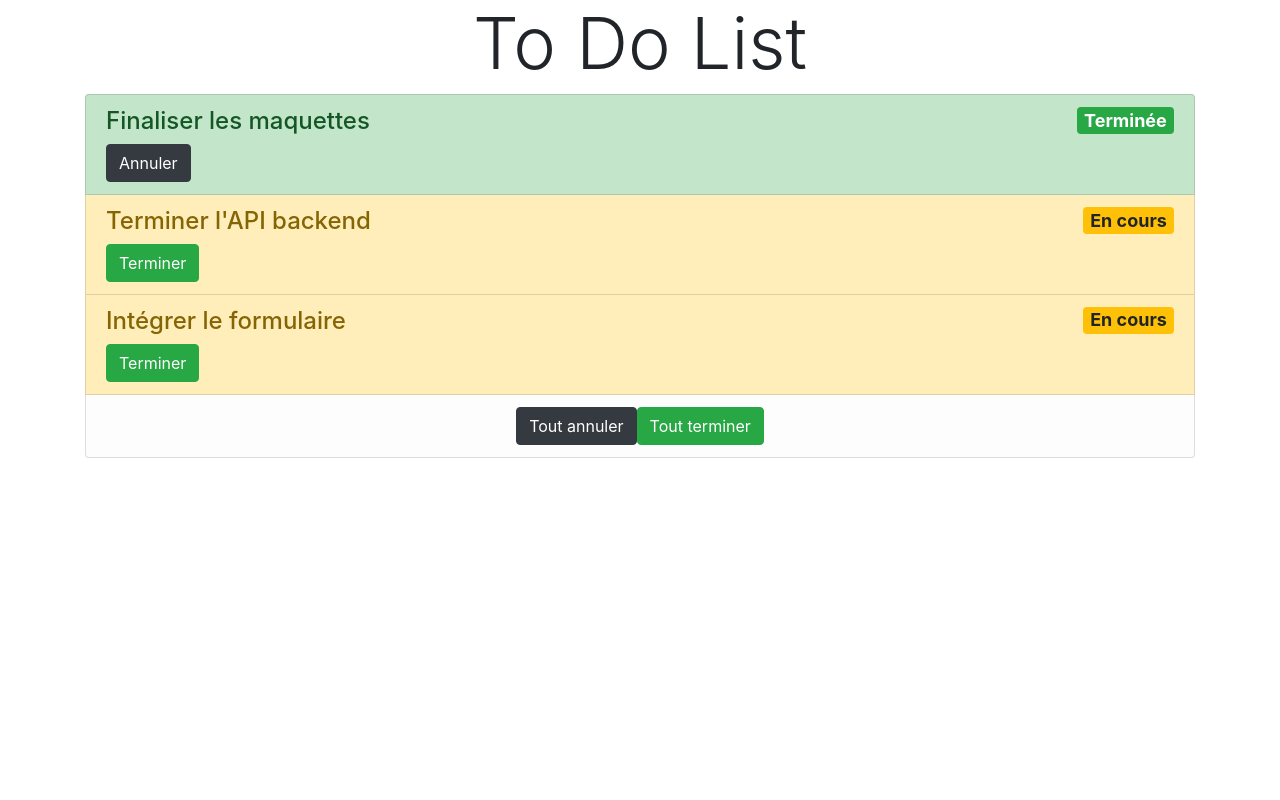
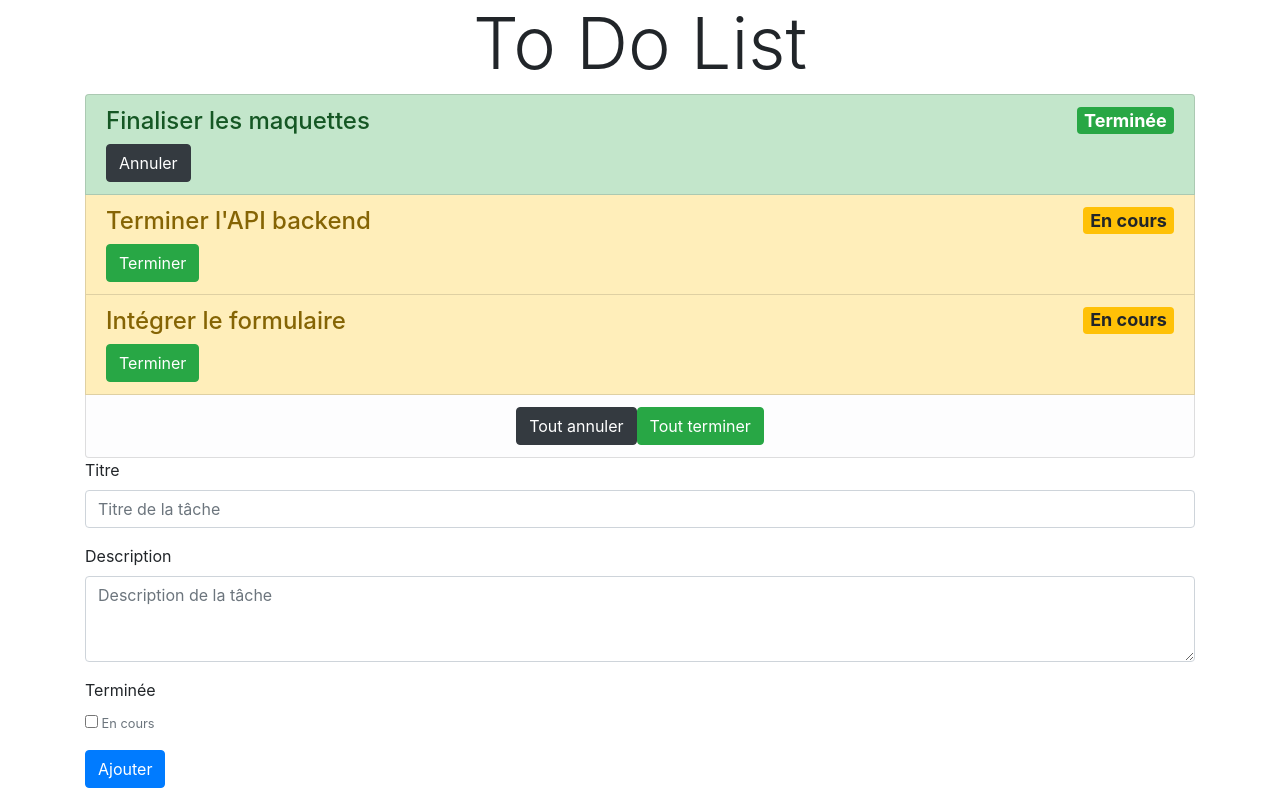
Before and after one commit to DavidLegrand/react-todolist, a React (Create React App) app in the folder todolist/: page / in a window 1280 px wide. Built offline with nearby package versions, Linux system fonts and the light colour scheme.

Commit message:
Added the new task form

```diff
--- /dev/null
+++ b/todolist/src/components/NewTaskForm.js
@@ -0,0 +1,37 @@
+import React, { useState } from 'react'
+import { Form, Button } from 'react-bootstrap';
+
+const NewTaskForm = ({ add }) => {
+  const initialState = { title: '', completed: false, description: '' }
+  const [task, setTask] = useState(initialState)
+  const handleSubmit = (e) => {
+    e.preventDefault()
+    add(task)
+    setTask(initialState)
+  }
+  const handleChange = (e) => {
+    const value = e.target.type === 'checkbox' ? e.target.checked : e.target.value;
+    const name = e.target.name;
+    setTask({ ...task, [name]: value });
+  }
+  return (
+    <Form onSubmit={handleSubmit}>
+      <Form.Group>
+        <Form.Label>Titre</Form.Label>
+        <Form.Control type="text" placeholder="Titre de la tâche" name="title" value={task.title} onChange={handleChange} required />
+      </Form.Group>
+      <Form.Group>
+        <Form.Label >Description</Form.Label>
+        <Form.Control as="textarea" rows={3} placeholder="Description de la tâche" name="description" value={task.description} onChange={handleChange} />
+      </Form.Group>
+      <Form.Group>
+        <Form.Label className="d-block">Terminée</Form.Label>
+        <Form.Check className="d-inline" type="checkbox" name="completed" value={task.completed} onChange={handleChange} />
+        <Form.Text className="d-inline" muted> {task.completed ? "Terminée" : "En cours"}</Form.Text>
+      </Form.Group>
+      <Button variant="primary" type="submit">Ajouter</Button>
+    </Form>
+  );
+}
+
+export default NewTaskForm
--- a/todolist/src/components/ToDoList.js
+++ b/todolist/src/components/ToDoList.js
@@ -2,6 +2,7 @@ import React, { useState } from 'react'
 import { ListGroup, Button, ListGroupItem } from 'react-bootstrap'
 import TaskModel from '../models/task'
 import Task from './Task'
+import NewTaskForm from './NewTaskForm'
 
 const ToDoList = () => {
   const [list, setlist] = useState([
@@ -27,6 +28,17 @@ const ToDoList = () => {
       Object.assign(new TaskModel(), { ...task, completed: isComplete })))
   }
 
+  const getLastId = () => {
+
+    var id = list.reduce((prev, curr) =>
+      prev.id > curr.id ? prev : curr
+    ).id;
+    console.log(id)
+    return id
+  }
+  const addTask = (task) => {
+    setlist([...list, Object.assign(new TaskModel(), { ...task, id: getLastId() + 1 })])
+  }
   return (
     <>
       <ListGroup>
@@ -36,6 +48,7 @@ const ToDoList = () => {
           <Button onClick={() => completeAll()} variant="success">Tout terminer</Button>
         </ListGroupItem>
       </ListGroup>
+      <NewTaskForm add={addTask} />
     </>
   )
 }
--- a/todolist/src/models/task.js
+++ b/todolist/src/models/task.js
@@ -1,6 +1,10 @@
 export default class TaskModel {
-  constructor(id, title, completed = false, userId = null) {
-    this.id = id; this.title = title; this.completed = completed; this.userId = userId
+  constructor(id, title, completed = false, userId = null, description = "", created = new Date()) {
+    this.id = id;
+    this.title = title;
+    this.completed = completed;
+    this.userId = userId;
+    this.description = description;
+    this.created = created;
   }
-
 }
```
